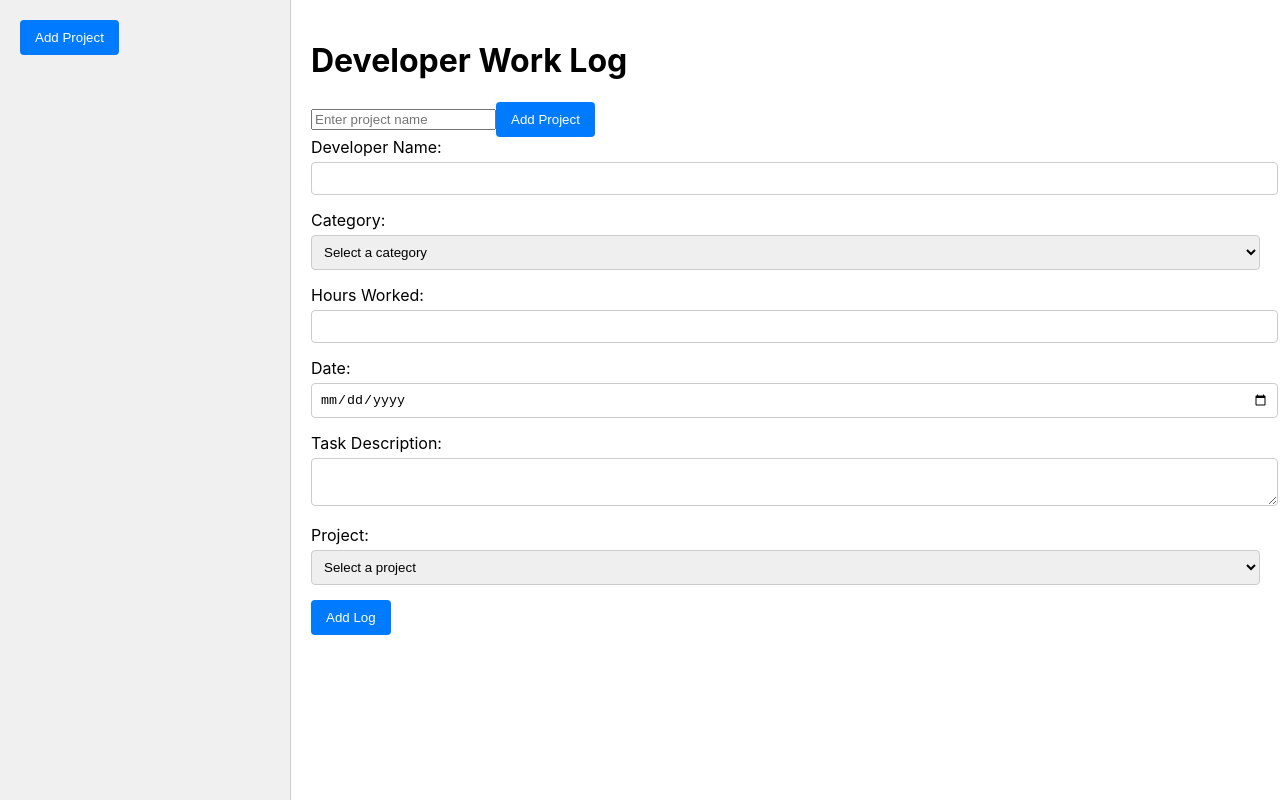
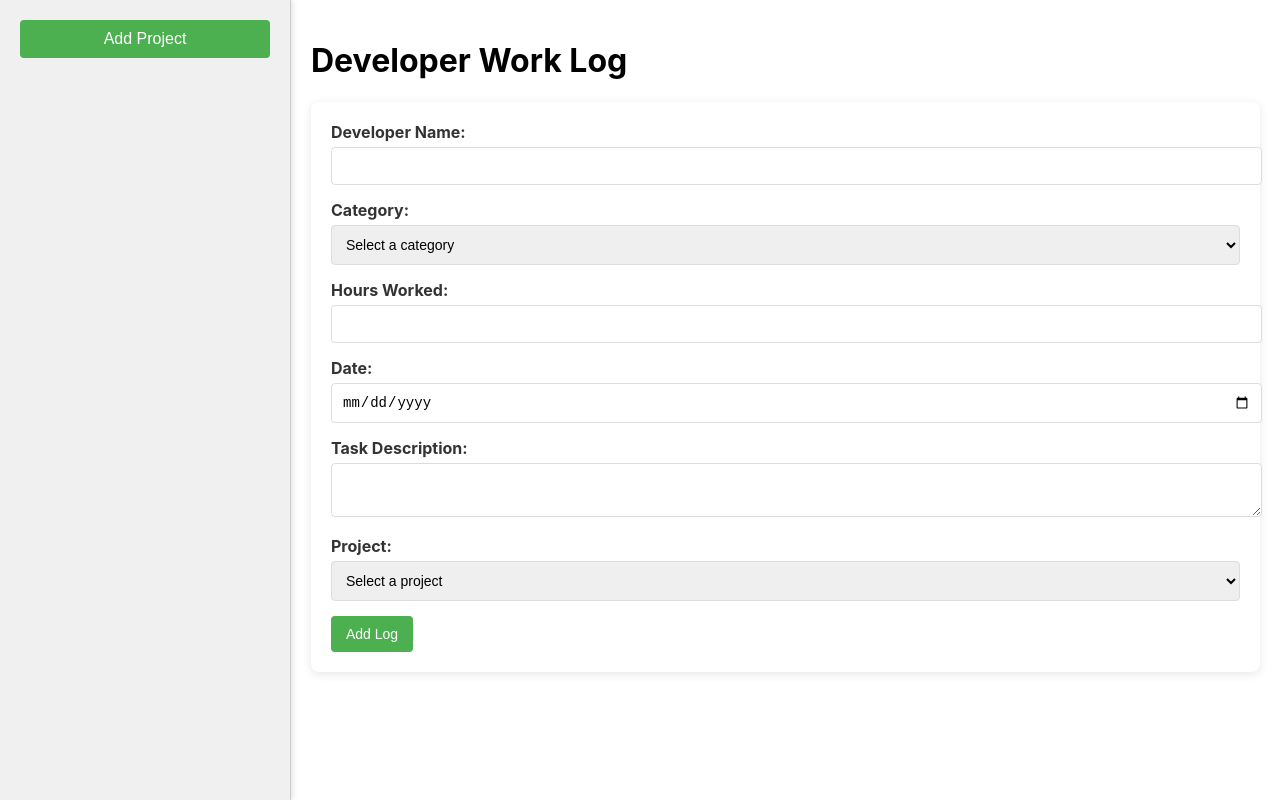
Before and after one commit to lucid-digital/Claude-Log-App-Test, a React (Create React App) app: page / in a window 1280 px wide. Built offline with nearby package versions, Linux system fonts and the light colour scheme; the HTML template or start-up script is replaced by a standard one.

Commit message:
added colors and some tweaks

```diff
--- a/src/App.css
+++ b/src/App.css
@@ -8,23 +8,42 @@
   background-color: #f0f0f0;
   padding: 20px;
   border-right: 1px solid #ccc;
+  box-shadow: 2px 0 5px rgba(0, 0, 0, 0.1);
 }
 
-.sidebar ul {
+.add-project-btn {
+  width: 100%;
+  padding: 10px;
+  background-color: #4CAF50;
+  color: white;
+  border: none;
+  border-radius: 4px;
+  cursor: pointer;
+  font-size: 16px;
+  margin-bottom: 20px;
+}
+
+.add-project-btn:hover {
+  background-color: #45a049;
+}
+
+.project-list {
   list-style-type: none;
   padding: 0;
 }
 
-.sidebar li {
+.project-list li {
   cursor: pointer;
   padding: 10px;
-  margin-bottom: 5px;
-  background-color: #fff;
+  margin-bottom: 10px;
   border-radius: 4px;
+  color: white;
+  font-weight: bold;
+  transition: transform 0.2s;
 }
 
-.sidebar li:hover {
-  background-color: #e0e0e0;
+.project-list li:hover {
+  transform: translateX(5px);
 }
 
 .main-content {
@@ -34,6 +53,10 @@
 }
 
 .form-container {
+  background-color: #ffffff;
+  padding: 20px;
+  border-radius: 8px;
+  box-shadow: 0 2px 10px rgba(0, 0, 0, 0.1);
   margin-bottom: 20px;
 }
 
@@ -44,18 +67,25 @@
 .form-group label {
   display: block;
   margin-bottom: 5px;
+  font-weight: bold;
+  color: #333;
 }
 
 .form-group input,
 .form-group select,
 .form-group textarea {
   width: 100%;
-  padding: 8px;
-  border: 1px solid #ccc;
+  padding: 10px;
+  border: 1px solid #ddd;
   border-radius: 4px;
+  font-size: 14px;
 }
 
 .developer-table-container {
+  background-color: #ffffff;
+  padding: 20px;
+  border-radius: 8px;
+  box-shadow: 0 2px 10px rgba(0, 0, 0, 0.1);
   margin-bottom: 30px;
 }
 
@@ -66,41 +96,78 @@
 
 .developer-table th,
 .developer-table td {
-  border: 1px solid #ccc;
-  padding: 8px;
+  border: 1px solid #ddd;
+  padding: 12px;
   text-align: left;
 }
 
 .developer-table th {
-  background-color: #f0f0f0;
+  background-color: #f8f8f8;
+  font-weight: bold;
+  color: #333;
+}
+
+.developer-table tr:nth-child(even) {
+  background-color: #f8f8f8;
 }
 
 .total-hours {
   font-weight: bold;
   text-align: right;
+  background-color: #e8e8e8;
+}
+
+.popup-overlay {
+  position: fixed;
+  top: 0;
+  left: 0;
+  right: 0;
+  bottom: 0;
+  background-color: rgba(0, 0, 0, 0.5);
+  display: flex;
+  justify-content: center;
+  align-items: center;
 }
 
 .popup {
-  position: fixed;
-  top: 50%;
-  left: 50%;
-  transform: translate(-50%, -50%);
   background-color: white;
   padding: 20px;
   border-radius: 8px;
   box-shadow: 0 2px 10px rgba(0, 0, 0, 0.1);
-  z-index: 1000;
+  max-width: 400px;
+  width: 100%;
 }
 
-button {
-  background-color: #007bff;
+.popup h2 {
+  margin-top: 0;
+  margin-bottom: 20px;
+  color: #333;
+}
+
+.close-btn {
+  background-color: #f44336;
   color: white;
   border: none;
   padding: 10px 15px;
   border-radius: 4px;
   cursor: pointer;
+  float: right;
+}
+
+.close-btn:hover {
+  background-color: #d32f2f;
+}
+
+button {
+  background-color: #4CAF50;
+  color: white;
+  border: none;
+  padding: 10px 15px;
+  border-radius: 4px;
+  cursor: pointer;
+  font-size: 14px;
 }
 
 button:hover {
-  background-color: #0056b3;
+  background-color: #45a049;
 }
--- a/src/App.tsx
+++ b/src/App.tsx
@@ -34,7 +34,6 @@ const App: React.FC = () => {
       <Sidebar projects={projects} onSelectProject={selectProject} />
       <div className="main-content">
         <h1>Developer Work Log</h1>
-        <ProjectForm onAddProject={addProject} />
         <DeveloperLogForm onAddLog={addLog} categories={categories} projects={projects} />
         <DeveloperLogList logs={filteredLogs} selectedProjectId={selectedProject?.id || null} projects={projects} />
       </div>
--- a/src/components/DeveloperLogList.tsx
+++ b/src/components/DeveloperLogList.tsx
@@ -1,5 +1,6 @@
 import React, { useMemo } from 'react';
 import { DeveloperLog, Project } from '../types';
+import { projectColors } from '../utils/colors';
 
 interface DeveloperLogListProps {
   logs: DeveloperLog[];
@@ -8,6 +9,10 @@ interface DeveloperLogListProps {
 }
 
 export const DeveloperLogList: React.FC<DeveloperLogListProps> = ({ logs, selectedProjectId, projects }) => {
+  const getProjectColor = (projectId: string): string => {
+    const index = projects.findIndex(p => p.id === projectId);
+    return projectColors[index % projectColors.length];
+  };
   const filteredAndGroupedLogs = useMemo(() => {
     const filteredLogs = selectedProjectId
       ? logs.filter(log => log.projectId === selectedProjectId)
@@ -35,7 +40,11 @@ export const DeveloperLogList: React.FC<DeveloperLogListProps> = ({ logs, select
 
   return (
     <div>
-      {selectedProject && <h2>Project: {selectedProject.name}</h2>}
+      {selectedProject && (
+        <h2 style={{ color: getProjectColor(selectedProject.id) }}>
+          Project: {selectedProject.name}
+        </h2>
+      )}
       {Object.entries(filteredAndGroupedLogs).map(([developerName, developerLogs]) => (
         <div key={developerName} className="developer-table-container">
           <h3>{developerName}</h3>
@@ -56,7 +65,13 @@ export const DeveloperLogList: React.FC<DeveloperLogListProps> = ({ logs, select
                   <td>{log.hoursWorked.toFixed(1)}</td>
                   <td>{log.category}</td>
                   <td>{log.taskDescription}</td>
-                  {!selectedProjectId && <td>{projects.find(p => p.id === log.projectId)?.name || 'N/A'}</td>}
+                  {!selectedProjectId && (
+                    <td>
+                      <span style={{ color: getProjectColor(log.projectId) }}>
+                        {projects.find(p => p.id === log.projectId)?.name || 'N/A'}
+                      </span>
+                    </td>
+                  )}
                 </tr>
               ))}
             </tbody>
--- a/src/components/Sidebar.tsx
+++ b/src/components/Sidebar.tsx
@@ -7,6 +7,11 @@ interface SidebarProps {
   onSelectProject: (project: Project) => void;
 }
 
+const projectColors = [
+  '#FF6B6B', '#4ECDC4', '#45B7D1', '#FFA07A', '#98D8C8',
+  '#F06292', '#AED581', '#7986CB', '#4DB6AC', '#FFD54F'
+];
+
 export const Sidebar: React.FC<SidebarProps> = ({ projects, onSelectProject }) => {
   const [showForm, setShowForm] = useState(false);
 
@@ -14,19 +19,26 @@ export const Sidebar: React.FC<SidebarProps> = ({ projects, onSelectProject }) =
 
   return (
     <div className="sidebar">
-      <button onClick={toggleForm}>Add Project</button>
+      <button className="add-project-btn" onClick={toggleForm}>Add Project</button>
       {showForm && (
-        <div className="popup">
-          <ProjectForm onAddProject={(project) => {
-            onSelectProject(project);
-            toggleForm();
-          }} />
-          <button onClick={toggleForm}>Close</button>
+        <div className="popup-overlay">
+          <div className="popup">
+            <h2>Add New Project</h2>
+            <ProjectForm onAddProject={(project) => {
+              onSelectProject(project);
+              toggleForm();
+            }} />
+            <button className="close-btn" onClick={toggleForm}>Close</button>
+          </div>
         </div>
       )}
-      <ul>
-        {projects.map((project) => (
-          <li key={project.id} onClick={() => onSelectProject(project)}>
+      <ul className="project-list">
+        {projects.map((project, index) => (
+          <li
+            key={project.id}
+            onClick={() => onSelectProject(project)}
+            style={{ backgroundColor: projectColors[index % projectColors.length] }}
+          >
             {project.name}
           </li>
         ))}
--- /dev/null
+++ b/src/utils/colors.ts
@@ -0,0 +1,12 @@
+export const projectColors = [
+  '#FF6B6B', // Soft Red
+  '#4ECDC4', // Turquoise
+  '#45B7D1', // Sky Blue
+  '#FFA07A', // Light Salmon
+  '#98D8C8', // Mint
+  '#F06292', // Pink
+  '#AED581', // Light Green
+  '#7986CB', // Indigo
+  '#4DB6AC', // Teal
+  '#FFD54F'  // Amber
+];
```
